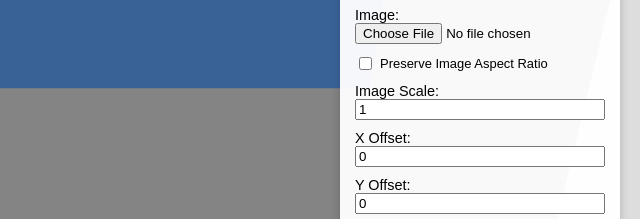
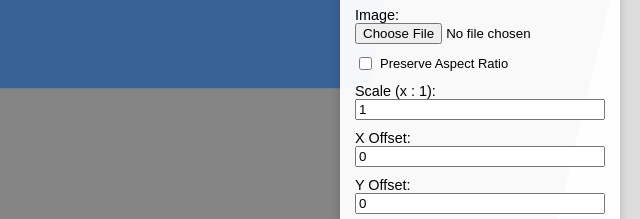
Before and after one commit to shaunschwegler/shaunschwegler.github.io, a plain HTML site: page kingston-signs-ecomm-tool.html in a window 1280 px wide. Shown: the part 169-388 px from the top of the page, 640-1280 px from the left. Drawn offline with nearby package versions, Linux system fonts and the light colour scheme; animation ran at ten frames a second.

Commit message:
Update kingston-signs-ecomm-tool.html

```diff
--- a/kingston-signs-ecomm-tool.html
+++ b/kingston-signs-ecomm-tool.html
@@ -58,9 +58,9 @@
     <label>Image: <input id="texture" type="file" accept="image/*"></label>
     <div class="checkbox-container">
       <input id="preserveAspect" type="checkbox">
-      <label for="preserveAspect">Preserve Image Aspect Ratio</label>
+      <label for="preserveAspect">Preserve Aspect Ratio</label>
     </div>
-    <label>Image Scale: <input id="imgScale" type="number" step="0.1" value="1"></label>
+    <label>Scale (x : 1): <input id="imgScale" type="number" step="0.1" value="1"></label>
     <label>X Offset: <input id="imgOffsetX" type="number" step="0.1" value="0"></label>
     <label>Y Offset: <input id="imgOffsetY" type="number" step="0.1" value="0"></label>
   </div>
```
